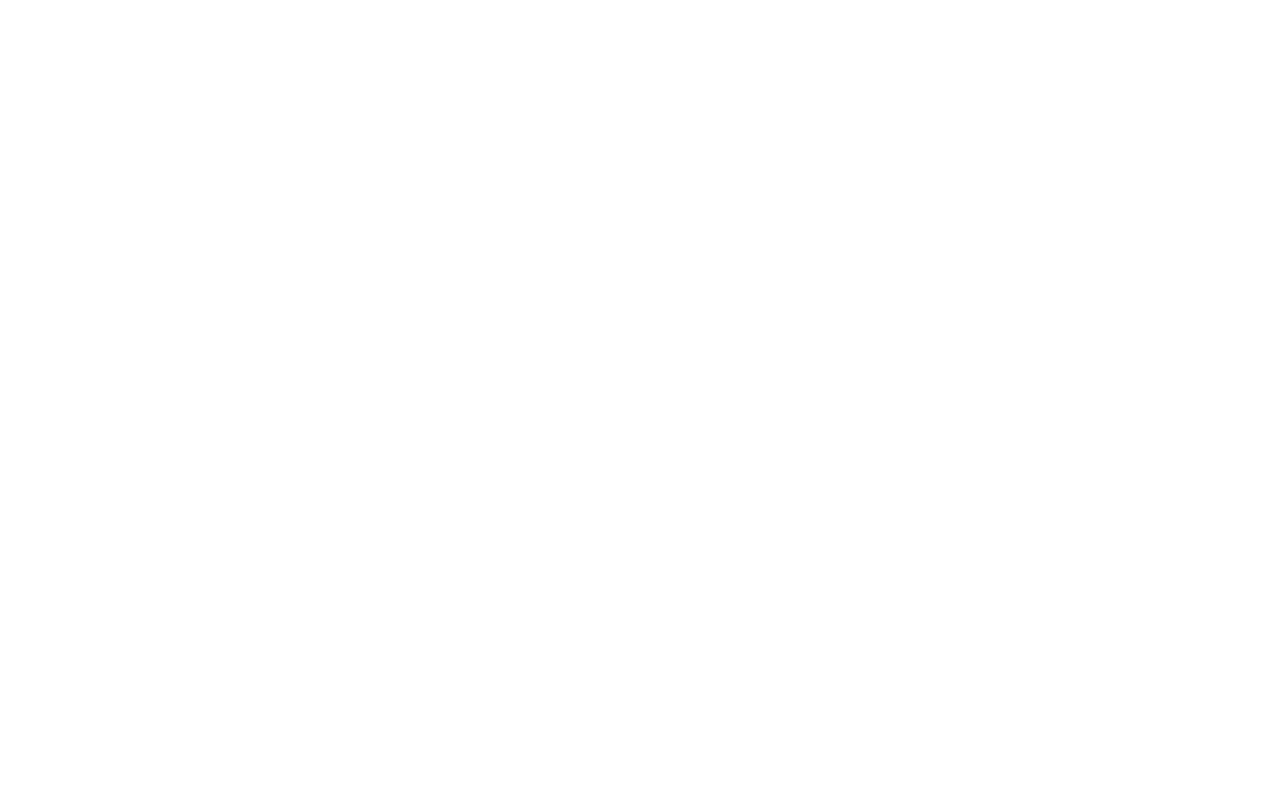
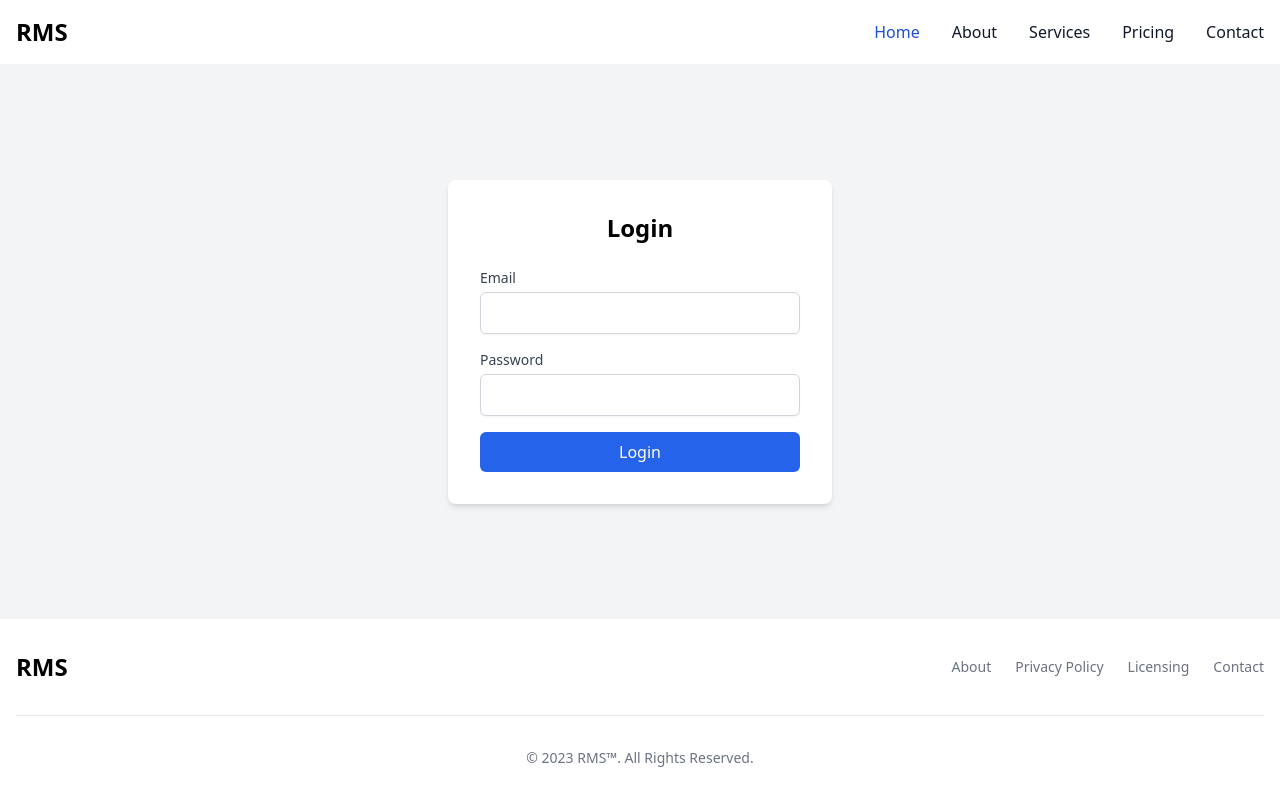
Before and after one commit to rrezonk16/dizajni_i_sistemit_te_softuerit, a React (Create React App) app: page /login in a window 1280 px wide. Before the commit this address had no page. Built offline with nearby package versions, Linux system fonts and the light colour scheme.

Commit message:
Login Page

```diff
--- a/src/App.js
+++ b/src/App.js
@@ -1,5 +1,7 @@
 import { BrowserRouter as Router, Route, Routes } from "react-router-dom";
 import Main from "./Components/Main";
+import Login from "./Components/Authentication/Login";
+import Register from "./Components/Authentication/Register";
 
 
 const routes = [
@@ -7,14 +9,22 @@ const routes = [
     path: "/",
     element: <Main/>
   },
+  {
+    path: "/login",
+    element: <Login/>
+  },
 
+  {
+    path: "/register",
+    element: <Register/>
+  },
 ];
 function App() {
 
   return (
     <Router>
 
-      <div className="App">
+      <div className="">
 
         <Routes>
           {routes.map((route, index) => (
--- a/src/Components/Authentication/Login.jsx
+++ b/src/Components/Authentication/Login.jsx
@@ -1,9 +1,84 @@
-import React from 'react'
+import React, { useState } from 'react';
+import Navbar from '../Navigation/Navbar';
+import Footer from '../Navigation/Footer';
+import axios from 'axios';
+import { useNavigate } from 'react-router-dom';
 
 const Login = () => {
+  const [email, setEmail] = useState('');
+  const [password, setPassword] = useState('');
+  const [error, setError] = useState('');
+const navigate = useNavigate()
+  const handleSubmit = async (e) => {
+    e.preventDefault();
+
+    try {
+      const response = await axios.post('https://localhost:7117/api/auth/login', {
+        email,
+        password,
+      });
+
+      if (response.data.token) {
+        localStorage.setItem('token', response.data.token);
+        setError('');
+        alert('Login successful!');
+        navigate("/")
+      }
+    } catch (error) {
+      if (error.response && error.response.data && error.response.data.message) {
+        setError(error.response.data.message);
+      } else {
+        setError('An unexpected error occurred. Please try again.');
+      }
+    }
+  };
+
   return (
-    <div>Login</div>
-  )
-}
+    <div className="flex flex-col min-h-screen">
+      <Navbar />
+      <div className="flex flex-grow items-center justify-center bg-gray-100 py-8">
+        <div className="bg-white p-8 rounded-lg shadow-md w-full max-w-sm">
+          <h1 className="text-2xl font-semibold mb-6 text-center">Login</h1>
+          <form onSubmit={handleSubmit} className="space-y-4">
+            <div>
+              <label htmlFor="email" className="block text-sm font-medium text-gray-700">Email</label>
+              <input
+                type="email"
+                id="email"
+                value={email}
+                onChange={(e) => setEmail(e.target.value)}
+                required
+                className="mt-1 block w-full px-4 py-2 border border-gray-300 rounded-md shadow-sm focus:ring-indigo-500 focus:border-indigo-500"
+              />
+            </div>
+            <div>
+              <label htmlFor="password" className="block text-sm font-medium text-gray-700">Password</label>
+              <input
+                type="password"
+                id="password"
+                value={password}
+                onChange={(e) => setPassword(e.target.value)}
+                required
+                className="mt-1 block w-full px-4 py-2 border border-gray-300 rounded-md shadow-sm focus:ring-indigo-500 focus:border-indigo-500"
+              />
+            </div>
+            <div>
+              <p className=' text-red-600 text-sm '>{error}</p>
+            </div>
+            <div>
+              <button
+                type="submit"
+                className="w-full py-2 bg-blue-600 text-white rounded-md hover:bg-blue-700 focus:outline-none focus:ring-2 focus:ring-blue-500"
+              >
+                Login
+              </button>
+            </div>
+          </form>
+        </div>
+      </div>
+      <Footer />
+    </div>
+  );
+};
 
-export default Login
+export default Login;
--- a/src/Components/Main.jsx
+++ b/src/Components/Main.jsx
@@ -1,8 +1,21 @@
   import React from 'react'
+  import { isLoggedIn } from '../Functions/isLoggedIn';
+import { useNavigate } from 'react-router-dom';
+import Navbar from './Navigation/Navbar';
+
+
 
   const Main = () => {
+    const navigate = useNavigate();
+
+    if (!isLoggedIn()) {
+      navigate('/login');
+    }
+
     return (
-    <div className='bg-slate-400'>Main</div>
+      <div className='bg-slate-400'>
+        <Navbar/>
+      </div>
     )
   }
 
--- /dev/null
+++ b/src/Components/Navigation/Footer.jsx
@@ -0,0 +1,55 @@
+import React from "react";
+
+const Footer = () => {
+  return (
+    <div>
+      <footer className="bg-white shadow dark:bg-gray-900 m">
+        <div className="w-full max-w-screen-xl mx-auto p-4 md:py-8">
+          <div className="sm:flex sm:items-center sm:justify-between">
+            <a
+              href="/"
+              className="flex items-center mb-4 sm:mb-0 space-x-3 rtl:space-x-reverse"
+            >
+
+              <span className="self-center text-2xl font-semibold whitespace-nowrap dark:text-white">
+                RMS
+              </span>
+            </a>
+            <ul className="flex flex-wrap items-center mb-6 text-sm font-medium text-gray-500 sm:mb-0 dark:text-gray-400">
+              <li>
+                <a href="#" className="hover:underline me-4 md:me-6">
+                  About
+                </a>
+              </li>
+              <li>
+                <a href="#" className="hover:underline me-4 md:me-6">
+                  Privacy Policy
+                </a>
+              </li>
+              <li>
+                <a href="#" className="hover:underline me-4 md:me-6">
+                  Licensing
+                </a>
+              </li>
+              <li>
+                <a href="#" className="hover:underline">
+                  Contact
+                </a>
+              </li>
+            </ul>
+          </div>
+          <hr className="my-6 border-gray-200 sm:mx-auto dark:border-gray-700 lg:my-8" />
+          <span className="block text-sm text-gray-500 sm:text-center dark:text-gray-400">
+            © 2023{" "}
+            <a href="/" className="hover:underline">
+              RMS™
+            </a>
+            . All Rights Reserved.
+          </span>
+        </div>
+      </footer>
+    </div>
+  );
+};
+
+export default Footer;
--- /dev/null
+++ b/src/Components/Navigation/Navbar.jsx
@@ -0,0 +1,43 @@
+import React from 'react'
+
+const Navbar = () => {
+  return (
+    <div>
+
+    <nav className="bg-white border-gray-200 dark:bg-gray-900">
+      <div className="max-w-screen-xl flex flex-wrap items-center justify-between mx-auto p-4">
+        <a href="https://flowbite.com/" className="flex items-center space-x-3 rtl:space-x-reverse">
+            <span className="self-center text-2xl font-semibold whitespace-nowrap dark:text-white">RMS</span>
+        </a>
+        <button data-collapse-toggle="navbar-default" type="button" className="inline-flex items-center p-2 w-10 h-10 justify-center text-sm text-gray-500 rounded-lg md:hidden hover:bg-gray-100 focus:outline-none focus:ring-2 focus:ring-gray-200 dark:text-gray-400 dark:hover:bg-gray-700 dark:focus:ring-gray-600" aria-controls="navbar-default" aria-expanded="false">
+            <span className="sr-only">Open main menu</span>
+            <svg className="w-5 h-5" aria-hidden="true" xmlns="http://www.w3.org/2000/svg" fill="none" viewBox="0 0 17 14">
+                <path stroke="currentColor" stroke-linecap="round" stroke-linejoin="round" stroke-width="2" d="M1 1h15M1 7h15M1 13h15"/>
+            </svg>
+        </button>
+        <div className="hidden w-full md:block md:w-auto" id="navbar-default">
+          <ul className="font-medium flex flex-col p-4 md:p-0 mt-4 border border-gray-100 rounded-lg bg-gray-50 md:flex-row md:space-x-8 rtl:space-x-reverse md:mt-0 md:border-0 md:bg-white dark:bg-gray-800 md:dark:bg-gray-900 dark:border-gray-700">
+            <li>
+              <a href="#" className="block py-2 px-3 text-white bg-blue-700 rounded md:bg-transparent md:text-blue-700 md:p-0 dark:text-white md:dark:text-blue-500" aria-current="page">Home</a>
+            </li>
+            <li>
+              <a href="#" className="block py-2 px-3 text-gray-900 rounded hover:bg-gray-100 md:hover:bg-transparent md:border-0 md:hover:text-blue-700 md:p-0 dark:text-white md:dark:hover:text-blue-500 dark:hover:bg-gray-700 dark:hover:text-white md:dark:hover:bg-transparent">About</a>
+            </li>
+            <li>
+              <a href="#" className="block py-2 px-3 text-gray-900 rounded hover:bg-gray-100 md:hover:bg-transparent md:border-0 md:hover:text-blue-700 md:p-0 dark:text-white md:dark:hover:text-blue-500 dark:hover:bg-gray-700 dark:hover:text-white md:dark:hover:bg-transparent">Services</a>
+            </li>
+            <li>
+              <a href="#" className="block py-2 px-3 text-gray-900 rounded hover:bg-gray-100 md:hover:bg-transparent md:border-0 md:hover:text-blue-700 md:p-0 dark:text-white md:dark:hover:text-blue-500 dark:hover:bg-gray-700 dark:hover:text-white md:dark:hover:bg-transparent">Pricing</a>
+            </li>
+            <li>
+              <a href="#" className="block py-2 px-3 text-gray-900 rounded hover:bg-gray-100 md:hover:bg-transparent md:border-0 md:hover:text-blue-700 md:p-0 dark:text-white md:dark:hover:text-blue-500 dark:hover:bg-gray-700 dark:hover:text-white md:dark:hover:bg-transparent">Contact</a>
+            </li>
+          </ul>
+        </div>
+      </div>
+    </nav>
+    </div>
+  )
+}
+
+export default Navbar
--- /dev/null
+++ b/src/Functions/isLoggedIn.jsx
@@ -0,0 +1,8 @@
+/**
+ * Checks if the user is logged in by verifying the presence of a token in localStorage.
+ * @returns {boolean} - Returns true if a token exists, false otherwise.
+ */
+export const isLoggedIn = () => {
+    const token = localStorage.getItem('token');
+    return !!token;
+  };
```
Lines whose indentation alone changed are shown as unchanged.
